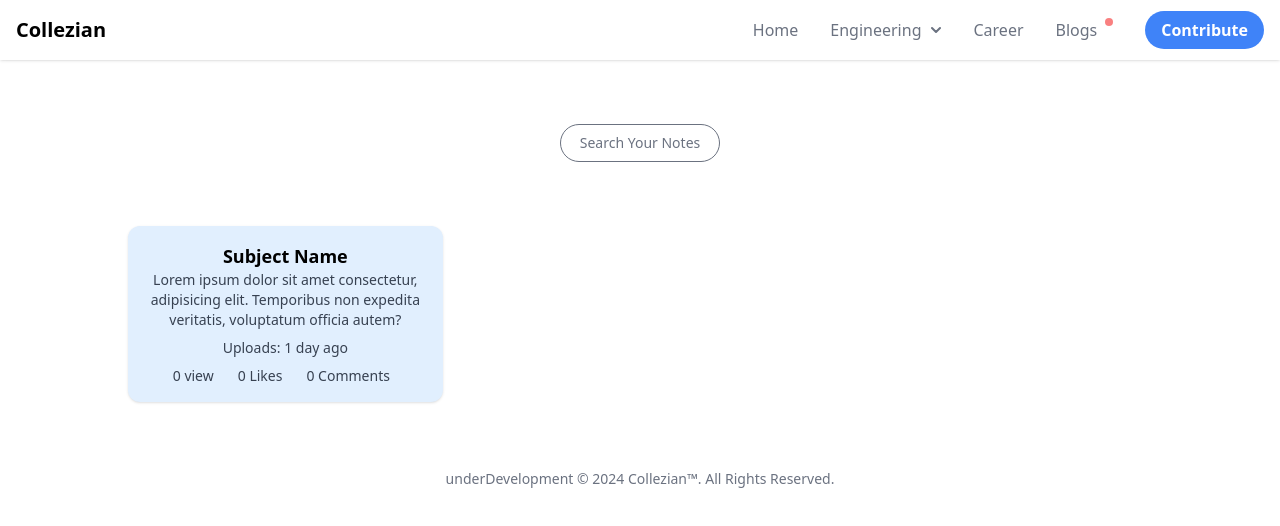
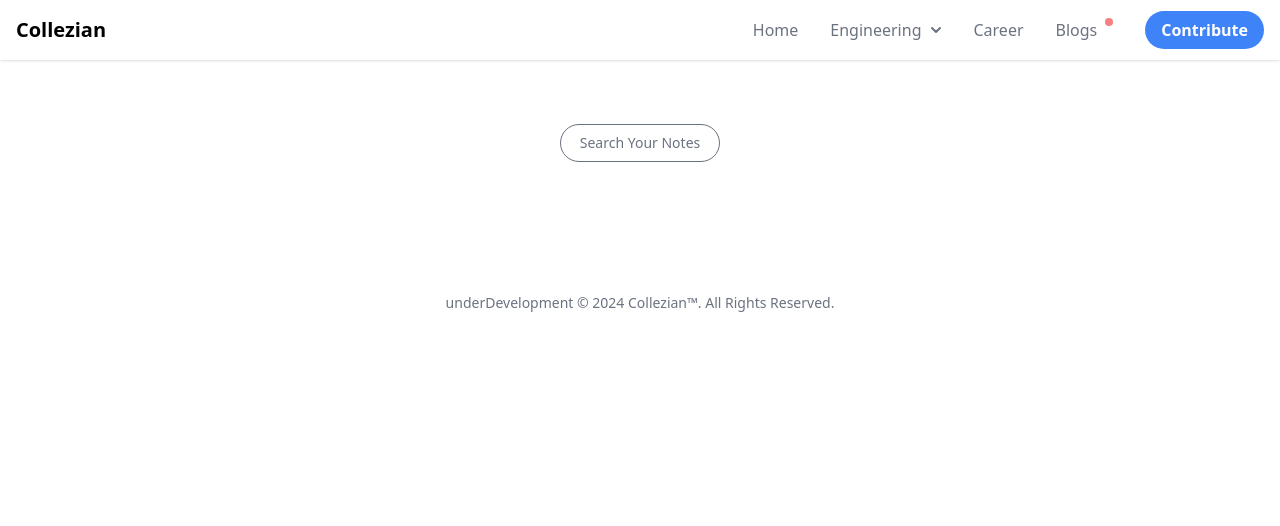
Before and after one commit to modest-azad/collezian-0.1.0, a Next.js app: page /branch/Branch_Notes in a window 1280 px wide. Shown: the top 526 px of the page. Built offline with nearby package versions, Linux system fonts and the light colour scheme.

Commit message:
without react component file removed

```diff
--- a/src/pages/branch/Branch_Notes.js
+++ b/src/pages/branch/Branch_Notes.js
@@ -50,16 +50,17 @@ export default function Branch_Notes({ name }) {
 
         {/* contents  */}
         <div className=" grid grid-cols-1 md:grid-cols-3 gap-10 md:px-[10%] px-[5%] py-[5%]">
-        <div  className="card flex bg-blue-100 text-center shadow rounded-xl">
+          {Branch_Notes_api.map((currentData) => {
+                <div key={currentData.key} className="card flex bg-blue-100 text-center shadow rounded-xl">
                   <div className="content p-4">
                     <h2 className="font-semibold text-lg">
-                       Subject Name
+                      {currentData.subject_name}
                     </h2>
                     <h3 className="text-sm text-gray-700">
-                      Lorem ipsum dolor sit amet consectetur, adipisicing elit. Temporibus non expedita veritatis, voluptatum officia autem?
+                      {currentData.description}
                     </h3>
                     <p className="py-2 text-sm  text-gray-700">
-                      Uploads: 1 day ago
+                      Uploads: {currentData.uploads}
                     </p>
                     <div className=" text-sm user-feedback text-gray-700 flex justify-center gap-4 cursor-pointer">
                       <div className="view-count pr-2"> 0 view</div>
@@ -68,6 +69,7 @@ export default function Branch_Notes({ name }) {
                     </div>
                   </div>
                 </div>
+          })}
         </div>
       </div>
     </>
--- a/src/pages/branch/Branch_assignment.js
+++ /dev/null
@@ -1 +0,0 @@
-console.log("Branch_Assignment")
--- a/src/pages/branch/Branch_pyq.js
+++ /dev/null
@@ -1 +0,0 @@
-console.log("Branch_PYQ")
```
